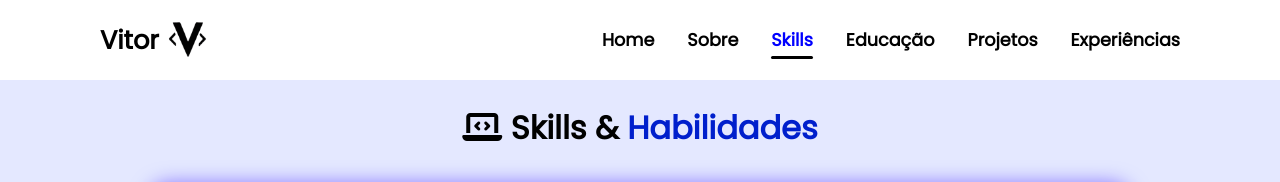
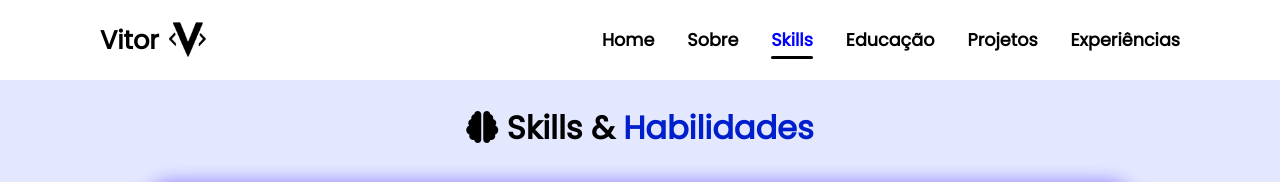
Before and after one commit to cmVitor/Portifolio, a React (Vite) app in the folder vite-project/: page /skills in a window 1280 px wide. Shown: the top 182 px of the page. Built offline with nearby package versions, Linux system fonts and the light colour scheme.

Commit message:
Update Skills section header icon to brain icon

```diff
--- a/vite-project/src/pages/Skills.jsx
+++ b/vite-project/src/pages/Skills.jsx
@@ -14,7 +14,7 @@ const Skills = () => {
 
     return (
         <section className='skills-section'>
-            <h2><i class="fa-solid fa-laptop-code"></i> Skills & <span className="highlight">Habilidades</span></h2>
+            <h2><i class="fa-solid fa-brain"></i> Skills & <span className="highlight">Habilidades</span></h2>
 
             <div className="skills-grid">
                 {skills.map((skill, index) => (
```
